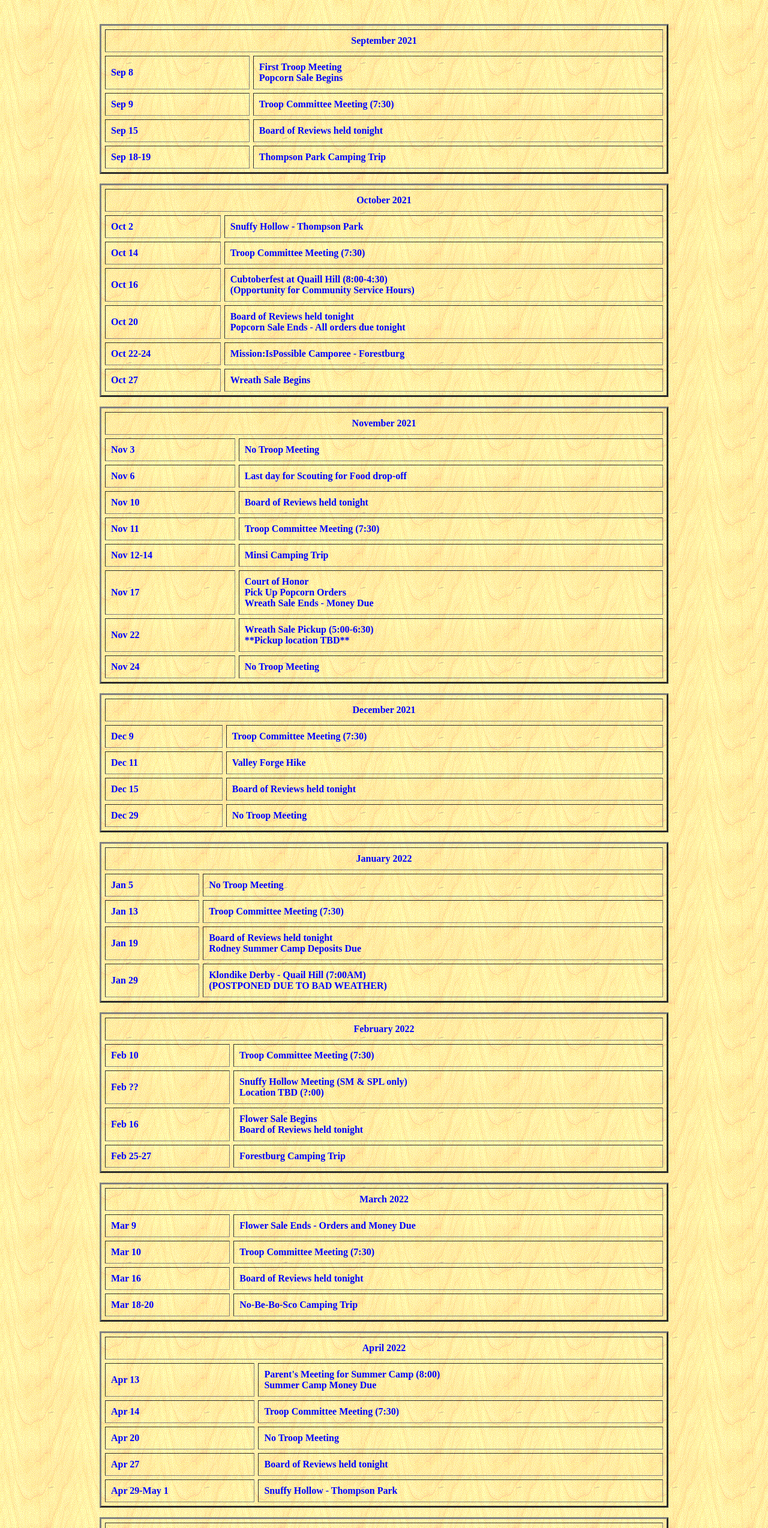
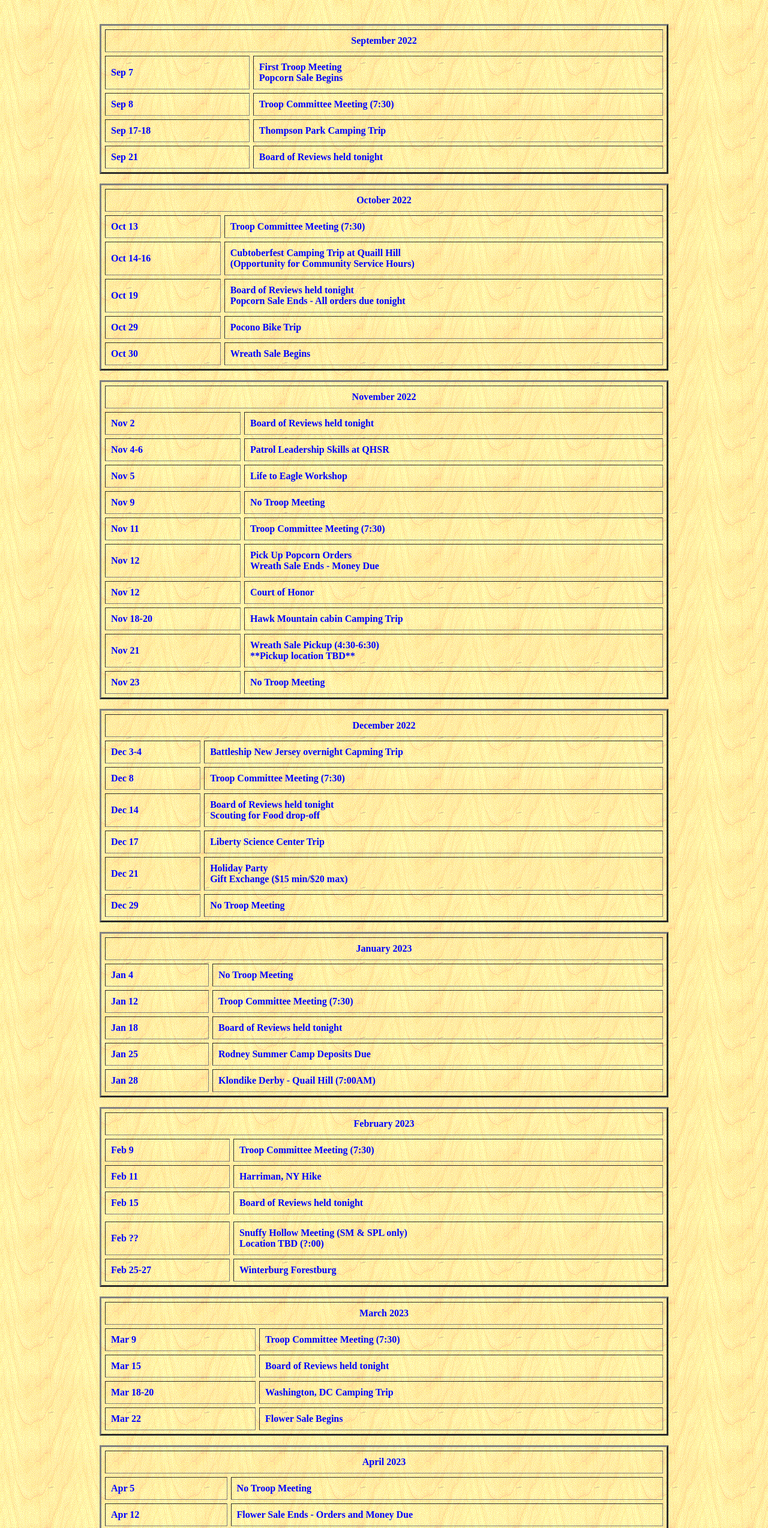
Before and after one commit to troop3monroenj/troop3monroenj.github.io, a plain HTML site: page src/cal.htm in a window 1280 px wide. Shown: the part 60-2608 px from the top of the page at 60% size. Drawn offline with Linux system fonts and the light colour scheme; files whose address does not match are found by name.

Commit message:
Update cal.htm

```diff
--- a/src/cal.htm
+++ b/src/cal.htm
@@ -4,7 +4,7 @@
 <BODY TEXT=blue LINK=green BACKGROUND="wood.gif">
 
 <P>
-<H1 ALIGN=center>Troop 3 Calendar 2021-2022</H1>
+<H1 ALIGN=center>Troop 3 Calendar 2022-2023</H1>
 <BR>
 
 <CENTER>
@@ -12,97 +12,107 @@
 <P>
 <TABLE BORDER=3 CELLSPACING=6 CELLPADDING=9 WIDTH=75%>
 <TR>
-<TH COLSPAN=2>September 2021</TH>
+<TH COLSPAN=2>September 2022</TH>
 </TR>
 <TR>
-<TD><B>Sep 8</B></TD><TD><B>First Troop Meeting<BR>
+<TD><B>Sep 7</B></TD><TD><B>First Troop Meeting<BR>
 Popcorn Sale Begins</B></TD>
 </TR>
 <TR>
-<TD><B>Sep 9</B></TD><TD><B>Troop Committee Meeting (7:30)</B></TD>
+<TD><B>Sep 8</B></TD><TD><B>Troop Committee Meeting (7:30)</B></TD>
 </TR>
 <TR>
-<TD><B>Sep 15</B></TD><TD><B>Board of Reviews held tonight</B></TD>
+<TD><B>Sep 17-18</B></TD><TD><B>Thompson Park Camping Trip</B></TD>
 </TR>
  <TR>
-<TD><B>Sep 18-19</B></TD><TD><B>Thompson Park Camping Trip</B></TD>
+<TD><B>Sep 21</B></TD><TD><B>Board of Reviews held tonight</B></TD>
 </TR>
 </TABLE>
 
 <P>
 <TABLE BORDER=3 CELLSPACING=6 CELLPADDING=9 WIDTH=75%>
 <TR>
-<TH COLSPAN=2>October 2021</TH>
+<TH COLSPAN=2>October 2022</TH>
 </TR>
 <TR>
-<TD><B>Oct 2</B></TD><TD><B>Snuffy Hollow - Thompson Park</B></TD>
+<TD><B>Oct 13</B></TD><TD><B>Troop Committee Meeting (7:30)</B></TD>
 </TR>
 <TR>
-<TD><B>Oct 14</B></TD><TD><B>Troop Committee Meeting (7:30)</B></TD>
-</TR>
-<TR>
-<TD><B>Oct 16</B></TD><TD><B>Cubtoberfest at Quaill Hill (8:00-4:30)<BR>
+<TD><B>Oct 14-16</B></TD><TD><B>Cubtoberfest Camping Trip at Quaill Hill<BR>
 (Opportunity for Community Service Hours)</B></TD>
 </TR>
 <TR>
-<TD><B>Oct 20</B></TD><TD><B>Board of Reviews held tonight<BR>
+<TD><B>Oct 19</B></TD><TD><B>Board of Reviews held tonight<BR>
 Popcorn Sale Ends - All orders due tonight</B></TD>
 </TR>
 <TR>
-<TD><B>Oct 22-24</B></TD><TD><B>Mission:IsPossible Camporee - Forestburg</B></TD>
+<TD><B>Oct 29</B></TD><TD><B>Pocono Bike Trip</B></TD>
 </TR>
 <TR>
-<TD><B>Oct 27</B></TD><TD><B>Wreath Sale Begins</B></TD>
+<TD><B>Oct 30</B></TD><TD><B>Wreath Sale Begins</B></TD>
 </TR>
 </TABLE>
 
 <P>
 <TABLE BORDER=3 CELLSPACING=6 CELLPADDING=9 WIDTH=75%>
 <TR>
-<TH COLSPAN=2>November 2021</TH>
+<TH COLSPAN=2>November 2022</TH>
 </TR>
  <TR>
-<TD><B>Nov 3</B></TD><TD><B>No Troop Meeting</B></TD>
+<TD><B>Nov 2</B></TD><TD><B>Board of Reviews held tonight</B></TD>
 </TR>
  <TR>
-<TD><B>Nov 6</B></TD><TD><B>Last day for Scouting for Food drop-off</B></TD>
+<TD><B>Nov 4-6</B></TD><TD><B>Patrol Leadership Skills at QHSR</B></TD>
 </TR>
  <TR>
-<TD><B>Nov 10</B></TD><TD><B>Board of Reviews held tonight</B></TD>
+<TD><B>Nov 5</B></TD><TD><B>Life to Eagle Workshop</B></TD>
+</TR>
+<TR>
+<TD><B>Nov 9</B></TD><TD><B>No Troop Meeting</B></TD>
 </TR>
 <TR>
 <TD><B>Nov 11</B></TD><TD><B>Troop Committee Meeting (7:30)</B></TD>
 </TR>
 <TR>
-<TD><B>Nov 12-14</B></TD><TD><B>Minsi Camping Trip</B></TD>
-</TR>
-<TR>
-<TD><B>Nov 17</B></TD><TD><B>Court of Honor<BR>
-Pick Up Popcorn Orders<BR>
+<TD><B>Nov 12</B></TD><TD><B>Pick Up Popcorn Orders<BR>
 Wreath Sale Ends - Money Due</B></TD>
 </TR>
  <TR>
-<TD><B>Nov 22</B></TD><TD><B>Wreath Sale Pickup (5:00-6:30)<BR>
+<TD><B>Nov 12</B></TD><TD><B>Court of Honor</B></TD>
+</TR>
+ <TR>
+<TD><B>Nov 18-20</B></TD><TD><B>Hawk Mountain cabin Camping Trip</B></TD>
+</TR>
+<TR>
+<TD><B>Nov 21</B></TD><TD><B>Wreath Sale Pickup (4:30-6:30)<BR>
 **Pickup location TBD**</B></TD>
 </TR>
 <TR>
-<TD><B>Nov 24</B></TD><TD><B>No Troop Meeting</B></TD>
+<TD><B>Nov 23</B></TD><TD><B>No Troop Meeting</B></TD>
 </TR>
 </TABLE>
 
 <P>
 <TABLE BORDER=3 CELLSPACING=6 CELLPADDING=9 WIDTH=75%>
 <TR>
-<TH COLSPAN=2>December 2021</TH>
+<TH COLSPAN=2>December 2022</TH>
 </TR>
 <TR>
-<TD><B>Dec 9</B></TD><TD><B>Troop Committee Meeting (7:30)</B></TD>
+<TD><B>Dec 3-4</B></TD><TD><B>Battleship New Jersey overnight Capming Trip</B></TD>
 </TR>
  <TR>
-<TD><B>Dec 11</B></TD><TD><B>Valley Forge Hike</B></TD>
+<TD><B>Dec 8</B></TD><TD><B>Troop Committee Meeting (7:30)</B></TD>
 </TR>
 <TR>
-<TD><B>Dec 15</B></TD><TD><B>Board of Reviews held tonight</B></TD>
+<TD><B>Dec 14</B></TD><TD><B>Board of Reviews held tonight<BR>
+ Scouting for Food drop-off</B></TD>
+</TR>
+ <TR>
+<TD><B>Dec 17</B></TD><TD><B>Liberty Science Center Trip</B></TD>
+</TR>
+ <TR>
+<TD><B>Dec 21</B></TD><TD><B>Holiday Party<BR>
+Gift Exchange ($15 min/$20 max)</B></TD>
 </TR>
 <TR>
 <TD><B>Dec 29</B></TD><TD><B>No Troop Meeting</B></TD>
@@ -112,110 +122,118 @@ Wreath Sale Ends - Money Due</B></TD>
 <P>
 <TABLE BORDER=3 CELLSPACING=6 CELLPADDING=9 WIDTH=75%>
 <TR>
-<TH COLSPAN=2>January 2022</TH>
+<TH COLSPAN=2>January 2023</TH>
 </TR>
 <TR>
-<TD><B>Jan 5</B></TD><TD><B>No Troop Meeting</B></TD>
+<TD><B>Jan 4</B></TD><TD><B>No Troop Meeting</B></TD>
 </TR>
 <TR>
-<TD><B>Jan 13</B></TD><TD><B>Troop Committee Meeting (7:30)</B></TD>
+<TD><B>Jan 12</B></TD><TD><B>Troop Committee Meeting (7:30)</B></TD>
 </TR>
  <TR>
-<TD><B>Jan 19</B></TD><TD><B>Board of Reviews held tonight<BR>
-Rodney Summer Camp Deposits Due</B></TD>
+<TD><B>Jan 18</B></TD><TD><B>Board of Reviews held tonight</B></TD>
 </TR>
 <TR>
-<TD><B>Jan 29</B></TD><TD><B>Klondike Derby - Quail Hill (7:00AM)<BR>
-(POSTPONED DUE TO BAD WEATHER)</B></TD>
+<TD><B>Jan 25</B></TD><TD><B>Rodney Summer Camp Deposits Due</B></TD>
+</TR>
+<TR>
+<TD><B>Jan 28</B></TD><TD><B>Klondike Derby - Quail Hill (7:00AM)<BR>
+ </B></TD>
 </TR>
 </TABLE>
 
 <P>
 <TABLE BORDER=3 CELLSPACING=6 CELLPADDING=9 WIDTH=75%>
 <TR>
-<TH COLSPAN=2>February 2022</TH>
+<TH COLSPAN=2>February 2023</TH>
 </TR>
 <TR>
-<TD><B>Feb 10</B></TD><TD><B>Troop Committee Meeting (7:30)</B></TD>
+<TD><B>Feb 9</B></TD><TD><B>Troop Committee Meeting (7:30)</B></TD>
 </TR>
+ <TR>
+<TD><B>Feb 11</B></TD><TD><B>Harriman, NY Hike</B></TD>
+</TR>
+<TR>
+<TD><B>Feb 15</B></TD><TD><B>Board of Reviews held tonight</B></TD>
+</TR>
+<TR>
 <TR>
 <TD><B>Feb ??</B></TD><TD><B>Snuffy Hollow Meeting (SM & SPL only)<BR>
 Location TBD (?:00)</B></TD>
 </TR>
 <TR>
-<TD><B>Feb 16</B></TD><TD><B>Flower Sale Begins<BR>
-Board of Reviews held tonight</B></TD>
-</TR>
-<TR>
-<TD><B>Feb 25-27</B></TD><TD><B>Forestburg Camping Trip</B></TD>
+<TD><B>Feb 25-27</B></TD><TD><B>Winterburg Forestburg</B></TD>
 </TR>
 </TABLE>
 
 <P>
 <TABLE BORDER=3 CELLSPACING=6 CELLPADDING=9 WIDTH=75%>
 <TR>
-<TH COLSPAN=2>March 2022</TH>
+<TH COLSPAN=2>March 2023</TH>
 </TR>
 <TR>
-<TD><B>Mar 9</B></TD><TD><B>Flower Sale Ends - Orders and Money Due</B></TD>
+<TD><B>Mar 9</B></TD><TD><B>Troop Committee Meeting (7:30)</B></TD>
 </TR>
 <TR>
-<TD><B>Mar 10</B></TD><TD><B>Troop Committee Meeting (7:30)</B></TD>
+<TD><B>Mar 15</B></TD><TD><B>Board of Reviews held tonight</B></TD>
 </TR>
 <TR>
-<TD><B>Mar 16</B></TD><TD><B>Board of Reviews held tonight</B></TD>
+<TD><B>Mar 18-20</B></TD><TD><B>Washington, DC Camping Trip</B></TD>
 </TR>
  <TR>
-<TD><B>Mar 18-20</B></TD><TD><B>No-Be-Bo-Sco Camping Trip</B></TD>
+<TD><B>Mar 22</B></TD><TD><B>Flower Sale Begins</B></TD>
 </TR>
 </TABLE>
 
 <P>
 <TABLE BORDER=3 CELLSPACING=6 CELLPADDING=9 WIDTH=75%>
 <TR>
-<TH COLSPAN=2>April 2022</TH>
+<TH COLSPAN=2>April 2023</TH>
 </TR>
 <TR>
-<TD><B>Apr 13</B></TD><TD><B>Parent's Meeting for Summer Camp (8:00)<BR>
-Summer Camp Money Due</B></TD>
+<TD><B>Apr 5</B></TD><TD><B>No Troop Meeting</B></TD>
 </TR>
 <TR>
-<TD><B>Apr 14</B></TD><TD><B>Troop Committee Meeting (7:30)</B></TD>
+<TD><B>Apr 12</B></TD><TD><B>Flower Sale Ends - Orders and Money Due</B></TD>
 </TR>
 <TR>
-<TD><B>Apr 20</B></TD><TD><B>No Troop Meeting</B></TD>
+<TD><B>Apr 13</B></TD><TD><B>Troop Committee Meeting (7:30)</B></TD>
 </TR>
 <TR>
-<TD><B>Apr 27</B></TD><TD><B>Board of Reviews held tonight</B></TD>
+<TD><B>Apr 14-16</B></TD><TD><B>Wharton State Park Camping Trip</B></TD>
 </TR>
 <TR>
-<TD><B>Apr 29-May 1</B></TD><TD><B>Snuffy Hollow - Thompson Park</B></TD>
+<TD><B>Apr 19</B></TD><TD><B>Board of Reviews held tonight</B></TD>
+</TR>
+ <TR>
+<TD><B>Apr 26</B></TD><TD><B>Parent's Meeting for Summer Camp (8:00)<BR>
+Summer Camp Money Due</B></TD>
 </TR>
 </TABLE>
 
 <P>
 <TABLE BORDER=3 CELLSPACING=6 CELLPADDING=9 WIDTH=75%>
 <TR>
-<TH COLSPAN=2>May 2022</TH>
+<TH COLSPAN=2>May 2023</TH>
 </TR>
 <TR>
-<TD><B>Apr 29-May 1</B></TD><TD><B>Snuffy Hollow - Thompson Park</B></TD>
+<TD><B>May 5-7</B></TD><TD><B>Snuffy Hollow - Thompson Park</B></TD>
 </TR>
 <TR>
-<TD><B>May 4</B></TD><TD><B>Flower Sale Pickup (6:30)<BR>
+<TD><B>May 9</B></TD><TD><B>Flower Sale Pickup (6:30)<BR>
 Pop's Farm Market, 238 Cranbury Station Rd.</B></TD>
 </TR>
 <TR>
-<TD><B>May 12</B></TD><TD><B>Troop Committee Meeting (7:30)</B></TD>
+<TD><B>May 11</B></TD><TD><B>Troop Committee Meeting (7:30)</B></TD>
 </TR>
 <TR>
-<TD><B>May 13-15</B></TD><TD><B>Gettysburg Camping Trip</B></TD>
+<TD><B>May 17</B></TD><TD><B>Board of Reviews held tonight</B></TD>
 </TR>
  <TR>
-<TD><B>May 18</B></TD><TD><B>Board of Reviews held tonight</B></TD>
+<TD><B>May 24</B></TD><TD><B>Iron Chef</B></TD>
 </TR>
 <TR>
-<TD><B>May 29</B></TD><TD><B>Marking Graves with the Jewish War Veterans (11:30)<BR>
+<TD><B>May 28</B></TD><TD><B>Marking Graves with the Jewish War Veterans (11:30)<BR>
 Washington Cemetery, Deans Rhode Hall Rd, South Brunswick, NJ</B></TD>
 </TR>
 </TABLE>
@@ -223,37 +241,39 @@ Washington Cemetery, Deans Rhode Hall Rd, South Brunswick, NJ</B></TD>
 <P>
 <TABLE BORDER=3 CELLSPACING=6 CELLPADDING=9 WIDTH=75%>
 <TR>
-<TH COLSPAN=2>June 2022</TH>
+<TH COLSPAN=2>June 2023</TH>
 </TR>
  <TR>
-<TD><B>Jun 1</B></TD><TD><B>Court of Honor (7:30)</B></TD>
+<TD><B>Jun 2-4</B></TD><TD><B>Morey's Piers Spring Beach Jam Camping Trip</B></TD>
 </TR>
 <TR>
-<TD><B>Jun 15</B></TD><TD><B>Troop BBQ</B></TD>
+<TD><B>Jun 7</B></TD><TD><B>Court of Honor (7:30)</B></TD>
 </TR>
  <TR>
-<TD><B>Jun 17-19</B></TD><TD><B>Aqua Camporee<BR>
-Quaill Hill Scout Reservation</B></TD>
+<TD><B>Jun 14</B></TD><TD><B>Olympics</B></TD>
+</TR>
+<TR>
+<TD><B>Jun 21</B></TD><TD><B>Troop BBQ</B></TD>
 </TR>
 </TABLE>
 
 <P>
 <TABLE BORDER=3 CELLSPACING=6 CELLPADDING=9 WIDTH=75%>
 <TR>
-<TH COLSPAN=2>July 2022</TH>
+<TH COLSPAN=2>July 2023</TH>
 </TR>
 <TR>
-<TD><B>Jul 10-16</B></TD><TD><B>Summer Camp at Rodney</B></TD>
+<TD><B>Jul 9-15</B></TD><TD><B>Summer Camp at Rodney</B></TD>
 </TR>
 </TABLE>
 
 <P>
 <TABLE BORDER=3 CELLSPACING=6 CELLPADDING=9 WIDTH=75%>
 <TR>
-<TH COLSPAN=2>August 2022</TH>
+<TH COLSPAN=2>August 2023</TH>
 </TR>
 <TR>
-<TD><B>Aug 17</B></TD><TD><B>PLC Meeting - Helmetta Firehouse (7:30)</B></TD>
+<TD><B>Aug 16</B></TD><TD><B>PLC Meeting - Helmetta Firehouse (7:30)</B></TD>
 </TR>
 </TABLE>
 
```
Lines whose indentation alone changed are shown as unchanged.
